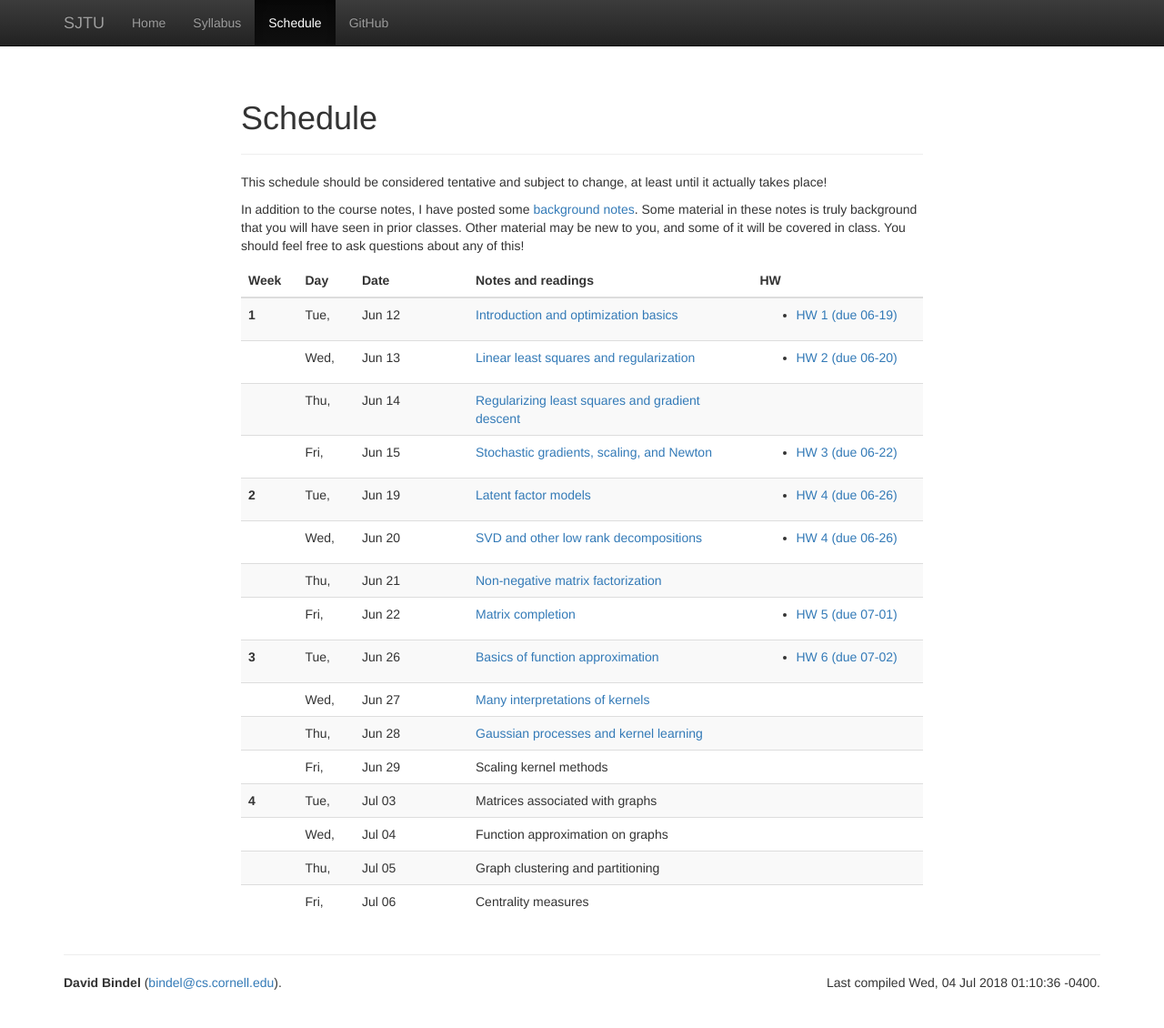
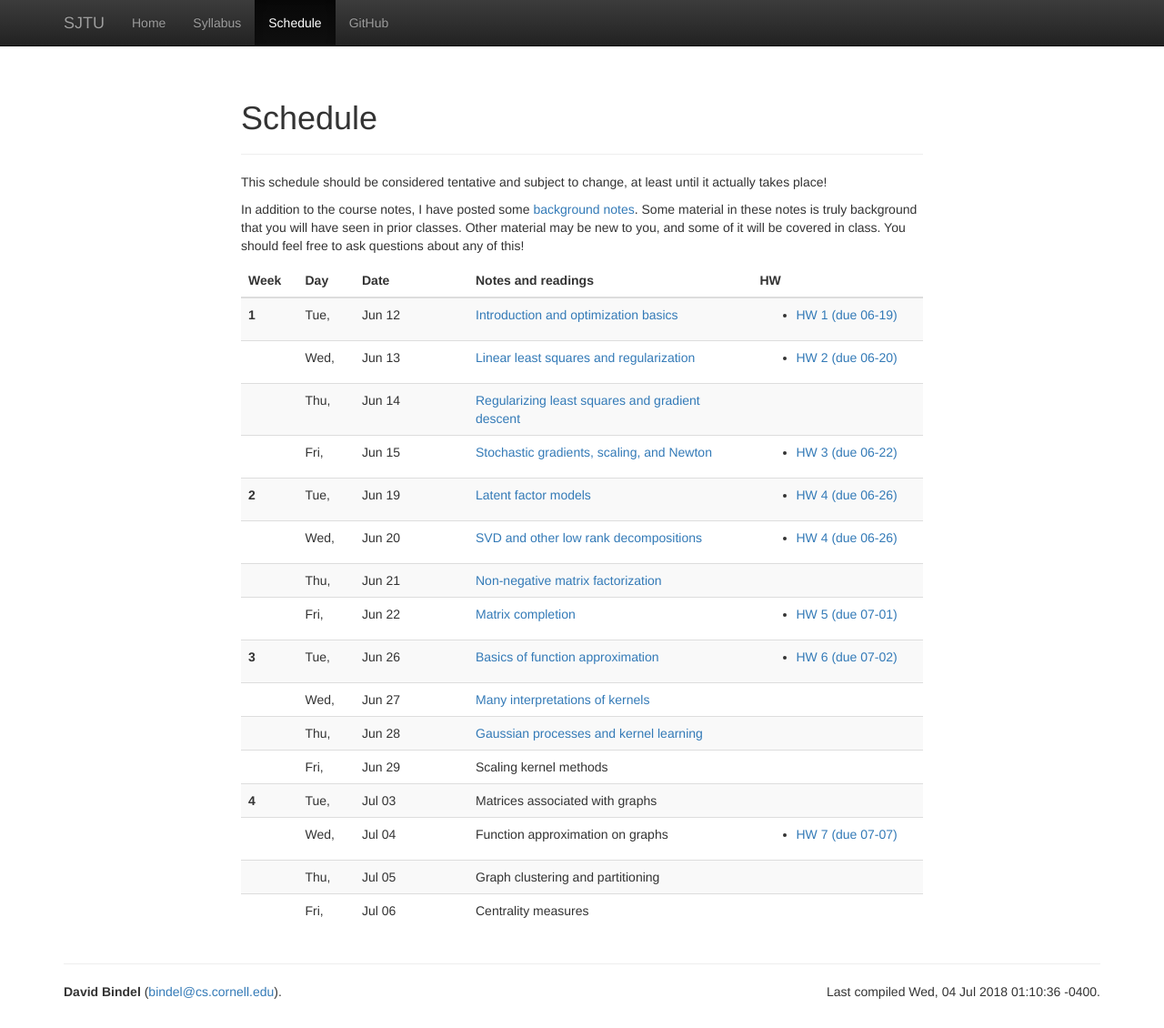
Before and after one commit to dbindel/sjtu-summer2018, a Jekyll site: the page built from web/schedule.html, in a window 1280 px wide and 1130 px high. Shown: the whole window at 91% size. Built offline with Jekyll 4.4.1, drawn with Linux system fonts in a browser that asks for light colours; nearby versions of some CDN libraries.

Commit message:
Added HW for 7/4.

```diff
--- a/web/_data/lectures.yml
+++ b/web/_data/lectures.yml
@@ -93,6 +93,9 @@
 -
   date: 2018-07-04
   info: Function approximation on graphs
+  hw:
+    - info: HW 7 (due 07-07)
+      file: 2018-07-04.pdf
 -
   date: 2018-07-05
   info: Graph clustering and partitioning
```
Also changed, not shown: 4 other files.
